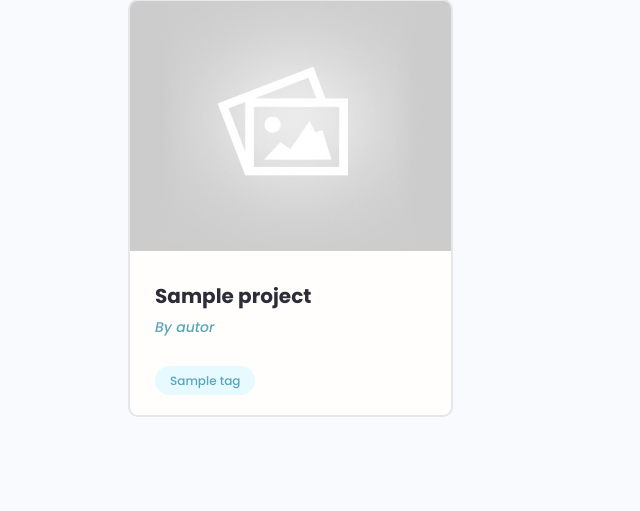
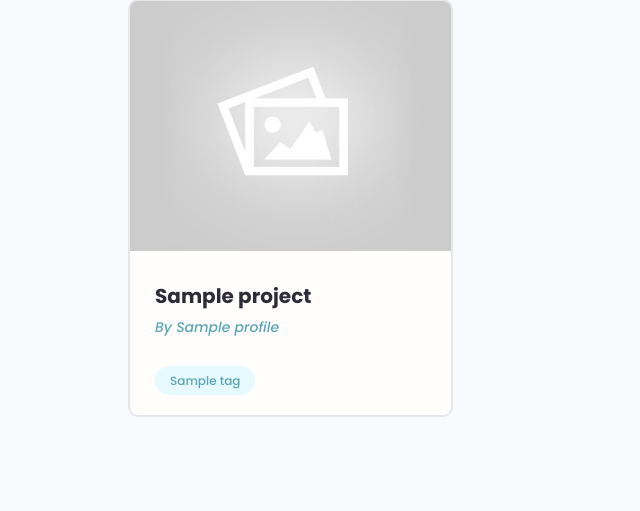
Before and after one commit to mateusmacedo-1/devsearch, a Django app: page /projects/ in a window 1280 px wide. Shown: the part 403-914 px from the top of the page, without its empty margins (0-640 px from the left). Run offline with Django 5.2, Linux system fonts and the light colour scheme; tables that the repository leaves empty hold one stand-in row (values such as "Sample post"); some libraries are stand-ins or nearby versions.

Commit message:
colocando nome do autor nos projetos

```diff
--- a/projects/templates/projects/list.html
+++ b/projects/templates/projects/list.html
@@ -32,7 +32,7 @@
                   <img class="project__thumbnail" src="{% if project.image_exists %} {{project.featured_image.url}} {% else %} /media/projects/default.jpg {% endif %}" alt="project thumbnail" />
                   <div class="card__body">
                     <h3 class="project__title">{{ project.title }}</h3>
-                    <p><a class="project__author" href="profile.html">By autor</a></p>
+                    <p><a class="project__author" href="profile.html">{% if project.owner %}By {{project.owner.name}}{% else %}{% endif %}</a></p>
                     <p class="project--rating">
 
                     </p>
```
